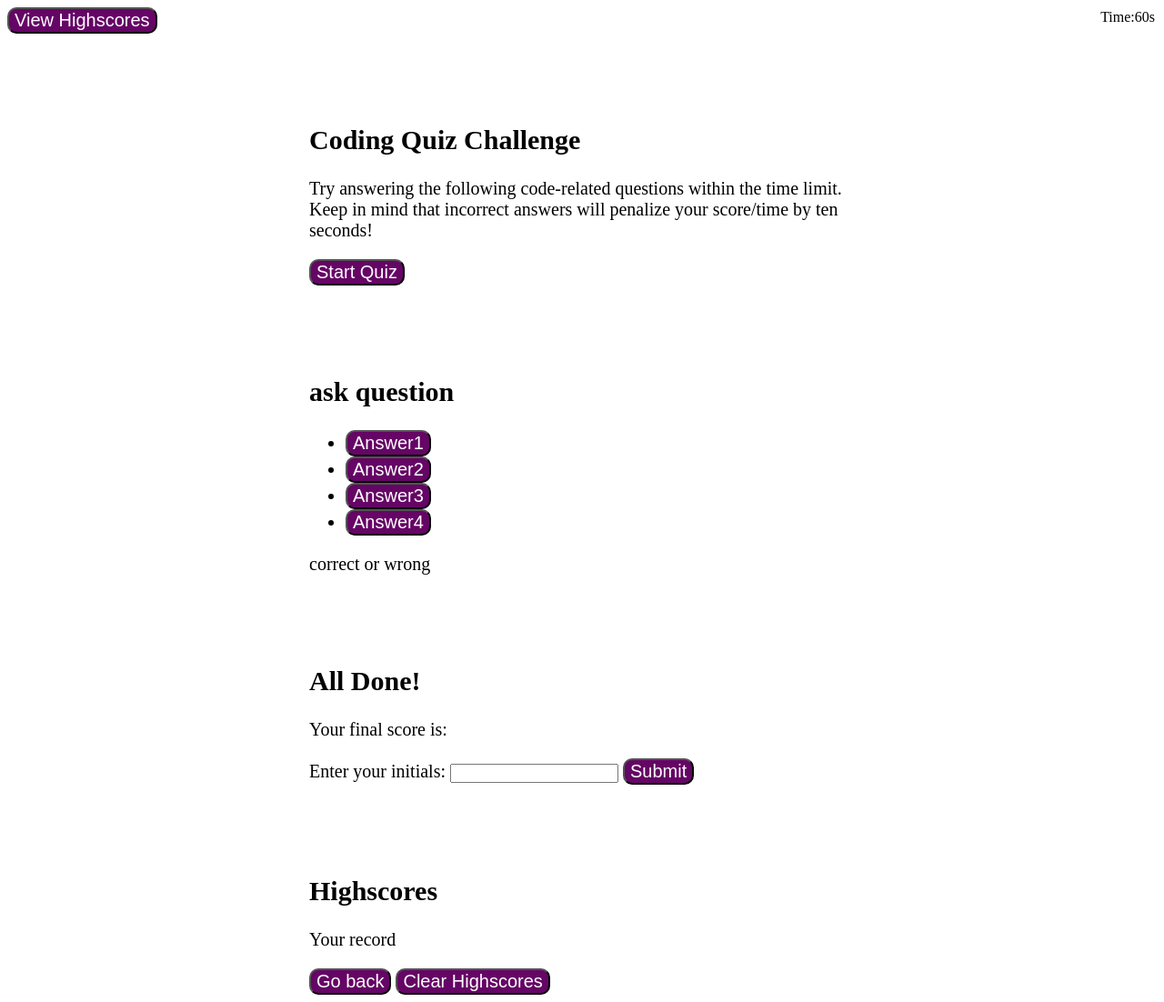
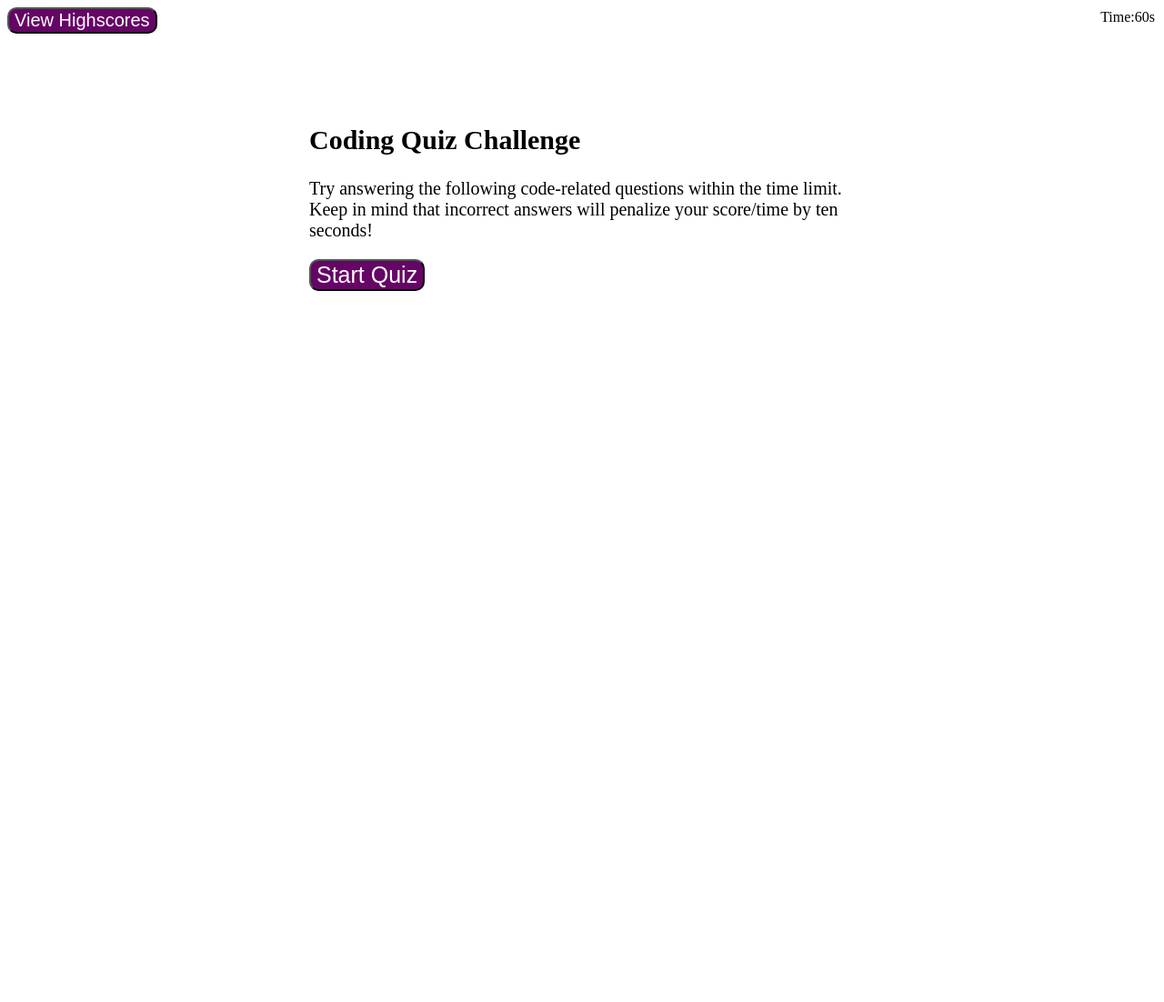
Before and after one commit to Jm1211/04-Javascript-Quiz, a plain HTML site: page index.html in a window 1280 px wide. Shown: the whole page at 91% size. After the commit the page ends 800 px from the top, so only its background shows below. Drawn offline with Linux system fonts and the light colour scheme.

Commit message:
hide other pages

```diff
--- a/assets/script.css
+++ b/assets/script.css
@@ -29,13 +29,13 @@
     max-width: 600px;
     font-size: 20px;
 }
-
-#start{
+#start-button{
     background-color: rgb(101, 5, 101);
     color: white;
     border-radius: 10px;
     font-size: 25px;
 }
+
 
 button{
     background-color: rgb(101, 5, 101);
@@ -44,7 +44,7 @@ button{
     font-size: 20px;
 }
 
-#start:hover{
+#start-button:hover{
     background-color:rgb(232, 120, 232);
     cursor: pointer;
 }
@@ -53,3 +53,11 @@ button:hover{
     background-color:rgb(232, 120, 232);
     cursor: pointer;
 }
+
+ul{
+    list-style: none;
+}
+
+.questions,.end-game,.score-screen{
+    display: none;
+}
--- a/assets/script.js
+++ b/assets/script.js
@@ -1,4 +1,6 @@
-var welcome = document.getElementById("start-screen")
+
+
+//var welcome = document.getElementById("start-screen")
 var intro= document.getElementById("intro")
 var startBtn = document.getElementById("start-button")
 var questions = document.getElementById("questions")
@@ -58,8 +60,7 @@ var secondsLeft = 60;
 var questionNumber = 0;
 var totalScore = 0;
 var questionCount = 1;
-/*Functions*/
-    //WHEN I click the start button, THEN a timer starts(The setInterval() Method)
+
 function countdown() {
 
         var timerInterval = setInterval(function () {
@@ -92,7 +93,7 @@ function startQuiz () {
         showQuestion(questionNumber);
 
 }
-    //present the questions and answers
+    //show questions and answers
 function showQuestion (n) {
         askQuestion.textContent = questionOptions[n].question;
         answerBtn1.textContent = questionOptions[n].choices[0];
@@ -120,9 +121,9 @@ function checkAnswer(event) {
         secondsLeft = secondsLeft - 10;
         check.textContent = "Wrong! The correct answer is " + questionOptions[questionNumber].answer + " .";
     }
-         //THEN I am presented with another question
+
     if (questionNumber < questionOptions.length -1 ) {
-    // call showQuestions to bring in next question when any reactBtn is clicked
+
         showQuestion(questionNumber +1);
     } else {
     gameOver();
@@ -134,14 +135,12 @@ function gameOver() {
 
         questions.style.display = "none";
         endPage.style.display = "block";
-        console.log(endPage);
-        // show final score
+        //console.log(endPage);
         finalScore.textContent = "Your final score is :" + totalScore ;
-        // clearInterval(timerInterval);
         timeLeft.style.display = "none";
 };
 
-// get current score and initials from local storage
+
 function getScore () {
     var currentList =localStorage.getItem("ScoreList");
     if (currentList !== null ){
@@ -154,12 +153,12 @@ function getScore () {
 };
 
 
-// render score to the score board
+
 function renderScore () {
     scoreRec.innerHTML = "";
     scoreRec.style.display ="block";
     var highScores = sort();
-    // Slice the high score array to only show the top five high scores.
+
     var topFive = highScores.slice(0,5);
     for (var i = 0; i < topFive.length; i++) {
         var item = topFive[i];
@@ -171,7 +170,7 @@ function renderScore () {
     }
 };
 
-// sort score and ranking the highscore list
+
 function sort () {
     var unsortedList = getScore();
     if (getScore == null ){
@@ -199,7 +198,6 @@ function saveScore () {
     renderScore();
 }
 
-/* Add event listeners*/
 // startbtn to start the quiz
 startBtn.addEventListener("click", startQuiz);
 
@@ -219,7 +217,7 @@ submitBtn.addEventListener("click", function(event) {
     saveScore();
 });
 
-// check highscore ranking list
+// check highscore list
 scoreCheck.addEventListener("click", function(event) {
     event.preventDefault();
     endPage.style.display = "none";
@@ -229,7 +227,7 @@ scoreCheck.addEventListener("click", function(event) {
     renderScore();
 });
 
-//go back to main page
+//go back to start page
 backBtn.addEventListener("click",function(event){
         event.preventDefault();
         endPage.style.display = "none";
@@ -239,7 +237,7 @@ backBtn.addEventListener("click",function(event){
         location.reload();
 });
 
-//clear local storage and clear page shows
+
 clearBtn.addEventListener("click",function(event) {
     event.preventDefault();
     localStorage.clear();
--- a/index.html
+++ b/index.html
@@ -8,36 +8,39 @@
 </head>
 
     <body>
+        <!-----------------top of screen-------------------->
         <header>
             <div class="header">
                 <div>
-                    <button class="button" id="check-score">View Highscores</button>
+                    <button class ="button" id="check-score">View Highscores</button>
                 </div>
             </div>
             <div id="timer">Time:60s</div>
         </header>
+        <!-------------------start page--------------------------------->
         <main>
             <section class="intro" id="intro">
                 <div class="start-screen">
                     <h1>Coding Quiz Challenge</h1>
                     <p>Try answering the following code-related questions within the time limit. Keep in mind that incorrect answers will penalize your score/time by ten seconds!</p>
-                    <button class="button" id="start-button">Start Quiz</button>
+                    <button id="start-button">Start Quiz</button>
                 </div>
             </section>
-
+         <!-----------------questions------------------------>
             <section class="questions" id="questions">
                 <h2 id="question-title">ask question</h2>
                 <ul>
-                    <li><button class ="choices button" id="answer_btn1" value="a">Answer1</button></li>
-                    <li><button class ="choices button" id="answer_btn2" value="b">Answer2</button></li>
-                    <li><button class ="choices button" id="answer_btn3" value="c">Answer3</button></li>
-                    <li><button class ="choices button" id="answer_btn4" value="d">Answer4</button></li>
+                    <li><button class ="choices button" id="answer_btn1" value="a"></button></li>
+                    <li><button class ="choices button" id="answer_btn2" value="b"></button></li>
+                    <li><button class ="choices button" id="answer_btn3" value="c"></button></li>
+                    <li><button class ="choices button" id="answer_btn4" value="d"></button></li>
                 </ul>
+
                 <div id="check">
-                    <p>correct or wrong</p>
+
                 </div>
             </section>
-
+    <!-----------------------end page----------------------------------->
             <section class="end-game" id="end-game">
                 <h2 id="finish">All Done!</h2>
                 <p id="final-score"> Your final score is:</p>
@@ -46,9 +49,9 @@
                 </p>
             </section>
 
-            <section class="score-screen" id="score-screen">
+         <section class="score-screen" id="score-screen">
                 <h1>Highscores</h1>
-                <div id="score_record"><p>Your record</p></div>
+                <div id="score_record"></div>
                 <div>
                     <button class="button" id="back-btn">Go back</button>
                     <button class="button" id="clear-btn">Clear Highscores</button>
```
Also changed, not shown: highscores index.html (added).
